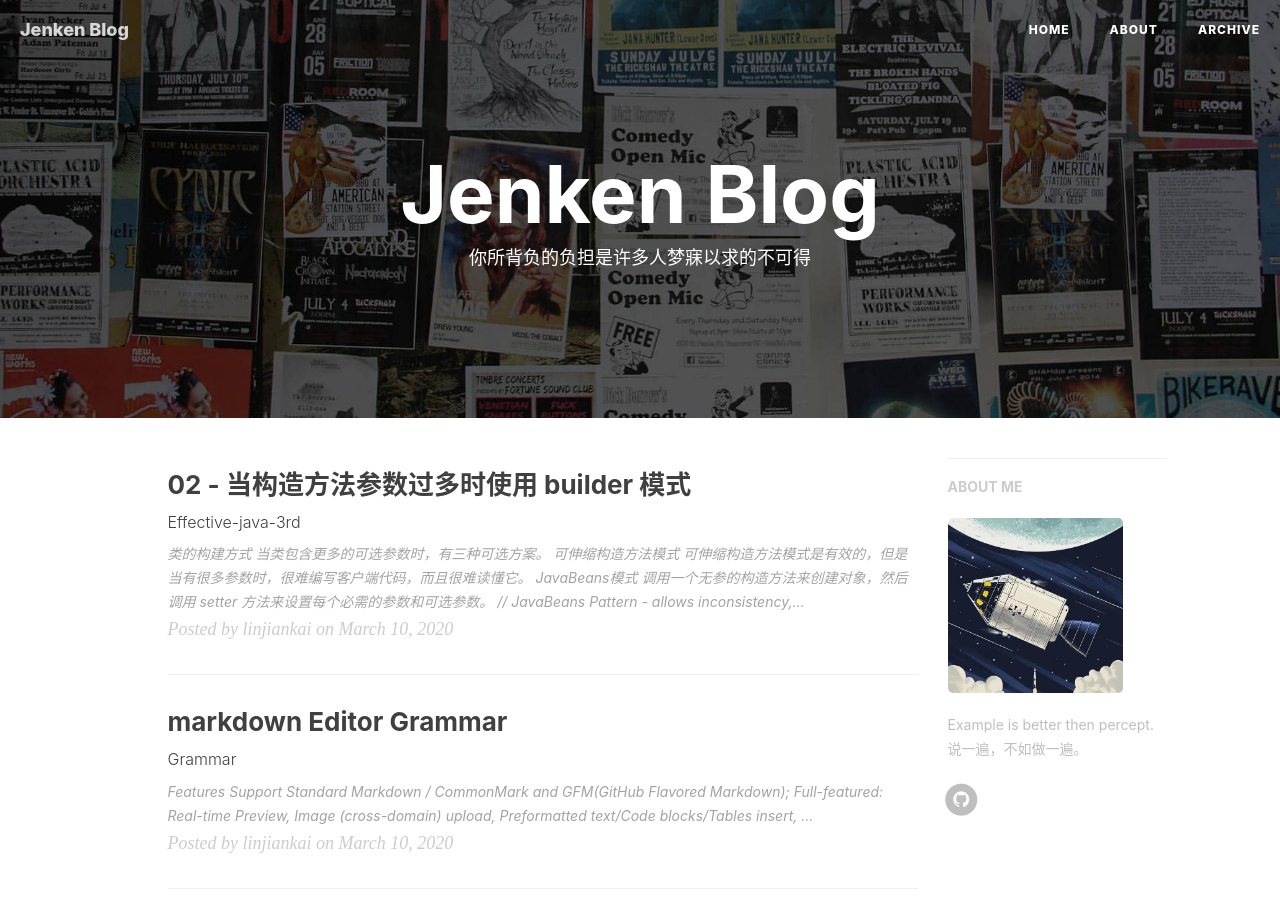
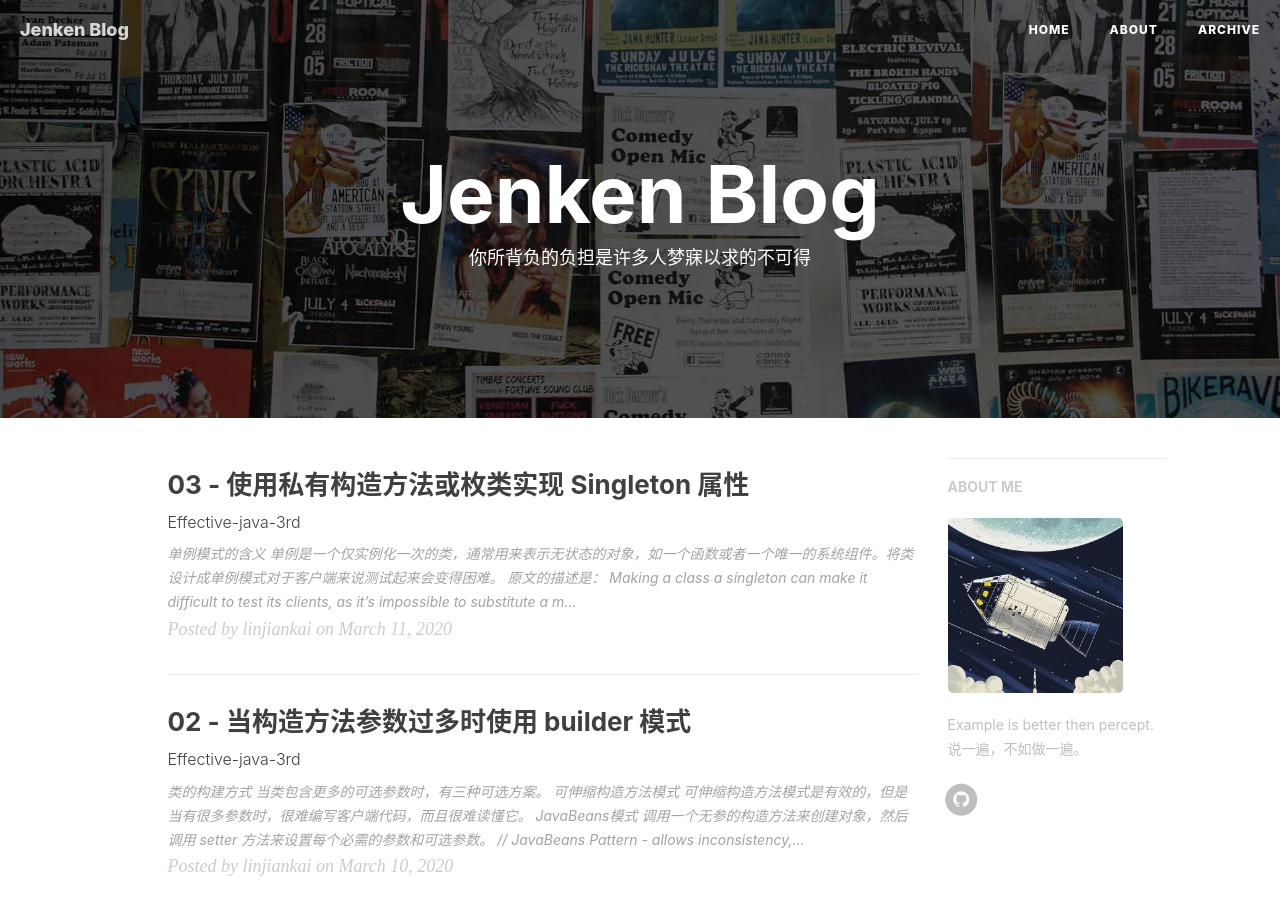
Before and after one commit to JKjenken/JKjenken.github.io.old, a Jekyll site: the page built from index.html, in a window 1280 px wide and 900 px high. Built offline with Jekyll 4.4.1, drawn with Linux system fonts in a browser that asks for light colours; nearby versions of some CDN libraries; the list of posts is cut into pages by our own code; comment, search, counter and statistics services are not loaded; some of the changed lines change nothing that is shown.

Commit message:
新增博文

````diff
--- a/_posts/2020-03-10-Markdown-Editor-grammar.markdown
+++ b/_posts/2020-03-10-Markdown-Editor-grammar.markdown
@@ -4,7 +4,7 @@ title:      "markdown Editor Grammar"
 subtitle:   "Grammar"
 date:       2020-03-10 11:00:00
 author:     "linjiankai"
-header-img: "img/post-bg-effective-java-3rd.png"
+header-img: "img/post-bg-re-vs-ng2.jpg"
 catalog: true
 tags:
     - markdown语法
--- /dev/null
+++ b/_posts/2020-03-11-effective-java-003.markdown
@@ -0,0 +1,85 @@
+---
+layout:     post
+title:      "03 - 使用私有构造方法或枚类实现 Singleton 属性 "
+subtitle:   "Effective-java-3rd"
+date:       2020-03-11 18:20:00
+author:     "linjiankai"
+header-img: "img/post-bg-effective-java-3rd.png"
+catalog: true
+tags:
+    - 学习
+    - effective-java
+---
+## 单例模式的含义
+
+单例是一个仅实例化一次的类，通常用来表示无状态的对象，如一个函数或者一个唯一的系统组件。将类设计成单例模式对于客户端来说测试起来会变得困难。
+原文的描述是：
+> Making a class a singleton can make it difficult to test its clients, as it’s impossible to substitute a mock implementation for a singleton unless it implements an interface that serves as its type.
+这意味着需要为单例类设置实现测试的接口，并且使用该接口将单例注入测试代码中。
+```Java
+public class SomeSingleton implements SomeInterface {
+    ...
+}
+
+@Before
+public void resetSingleton() throws SecurityException, NoSuchFieldException, IllegalArgumentException, IllegalAccessException {
+   Field instance = SomeSingleton.class.getDeclaredField("SomeInterface");
+   instance.setAccessible(true);
+   instance.set(null, null);
+}
+```
+## 实现单例的方法
+
+实现单例时均需要保持构造方法私有和导出公共静态成员以提供对唯一实例的访问。
+
+1. 提供私有构造方法和公共静态final属性，只调用一次私有构造方法。
+
+```Java
+// Singleton with public final field
+public class Elvis {
+    public static final Elvis INSTANCE = new Elvis();
+    private Elvis() { ... }
+    public void leaveTheBuilding() { ... }
+}
+
+```
+
+客户端可以使用 AccessibleObject.setAccessible 方法，以反射方式调用私有构造方法，如果要防御该攻击，可修改构造函数，使其在创建第二个实例的时候抛出异常。
+
+2. 使用静态工厂方法作为公共成员
+
+```Java
+// Singleton with static factory
+public class Elvis {
+    private static final Elvis INSTANCE = new Elvis();
+    private Elvis() { ... }
+    public static Elvis getInstance() { return INSTANCE; }
+
+    public void leaveTheBuilding() { ... }
+}
+```
+公共属性方法的主要优点是 API 明确表示该类是一个单例,这让我们可以很容易通过修改该方法从而修改类的是否单例化，或者改为泛型的单例工厂，或者可以通过方法引用去调用它。如果不需要上述优点，可优先考虑public-field（方法1）的方式实现。
+## 使用注意事项
+为了确保该单例是可序列化的，除了添加 `implements Serializable` 声明外，还必须声明所有的实例字段为`transient`（生命周期仅存于调用者的内存中而不会写到磁盘里持久化），并提供一个`readResolve` 方法，否则，每当序列化的实例被反序列化时，就会创建一个新的实例。
+在实例类中新增`readResolve`方法：
+```java
+// readResolve method to preserve singleton property
+private Object readResolve() {
+     // Return the one true Elvis and let the garbage collector
+     // take care of the Elvis impersonator.
+    return INSTANCE;
+}
+```
+## 更简便的方式创建单例模式
+声明单一元素的枚举类
+```Java
+// Enum singleton - the preferred approach
+public enum Elvis {
+    INSTANCE;
+
+    public void leaveTheBuilding() { ... }
+}
+```
+这种方式类似于公共属性方法，但更简洁，无偿地提供了序列化机制，并提供了防止多个实例化的坚固保证，即使是在复杂的序列化或反射攻击的情况下。单一元素枚举类通常是实现单例的最佳方式。
+
+注意，如果单例必须继承 `Enum`以外的父类 (尽管可以声明一个 Enum 来实现接口)，那么就不能使用这种方法。
````
Also changed, not shown: img/post-bg-see-u-ali.jpg (deleted).
